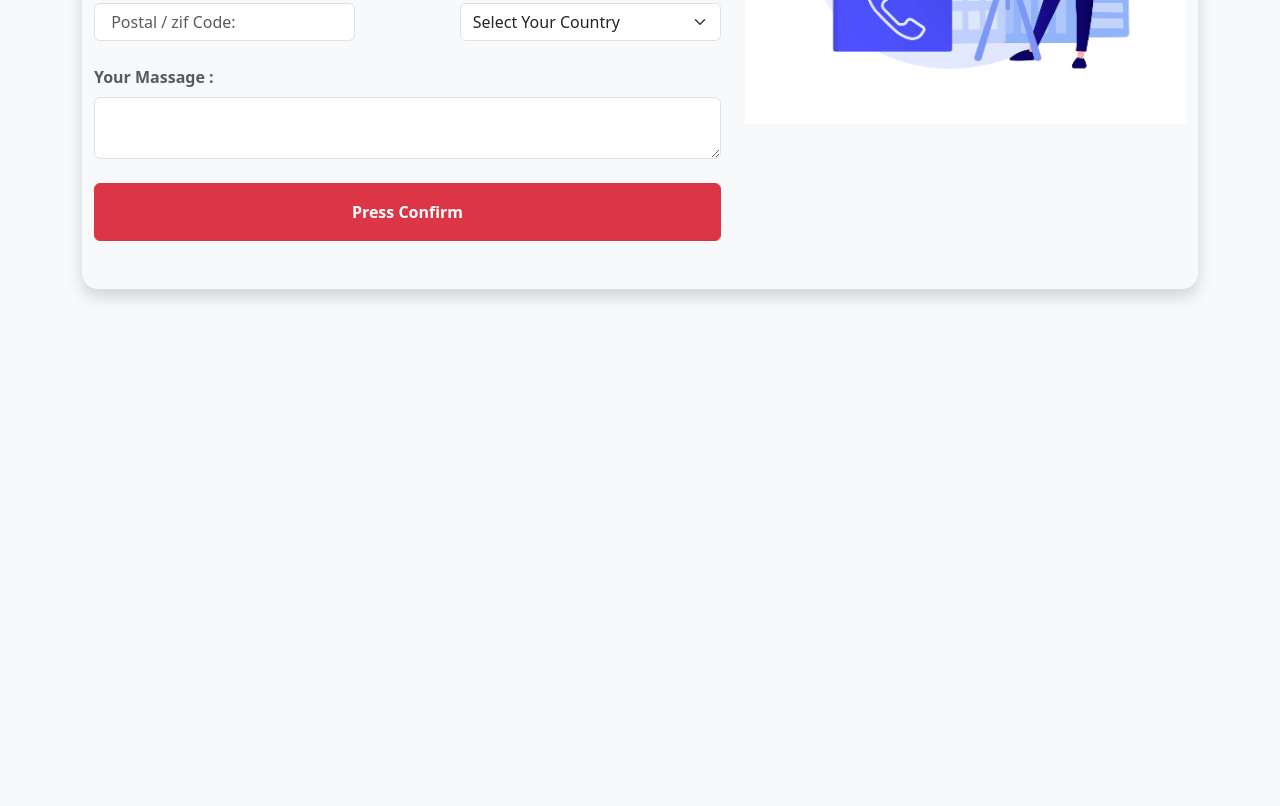
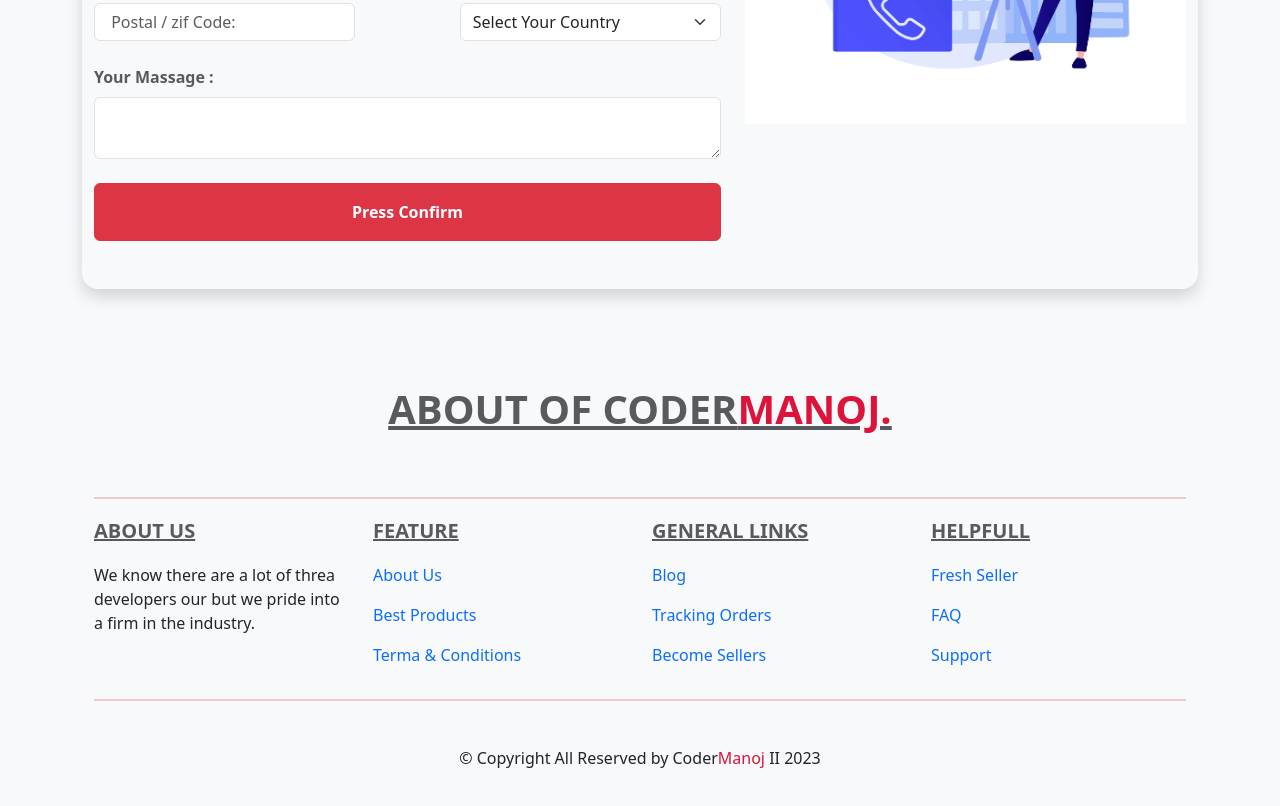
Before and after one commit to manojgain1988/bootstrap-project, a plain HTML site: page index.html in a window 1280 px wide. Shown: the part 6331-7137 px from the top of the page. Before the commit the page ends 6716 px from the top, so only its background shows below. Drawn offline with nearby package versions, Linux system fonts and the light colour scheme; files that its build step writes are made by us from their sources.

Commit message:
footer part creat

```diff
--- a/index.html
+++ b/index.html
@@ -661,7 +661,7 @@
       <section class="container py-5 text-center">
 
         <p class=" h1 py-5 text-center text-decoration-underline text-uppercase text-muted fw-bold">Best Quality Products</p>
-        <a href="https://www.facebook.com/web.manojgain">
+        <a href="https://www.facebook.com/web.manojgain " target="_blank">
           <div style="background-image: url(image/headphoneSlide.png); height:320px; background-repeat: no-repeat;background-position: center;background-size: cover;" class="rounded-4">
 
           </div>
@@ -746,9 +746,47 @@
 
       </section>
 
+      <!-- Contact part end -->
 
 
-      <!-- Contact part end -->
+      <!-- Footer part start -->
+      <footer class="container">
+        <p class="h1 py-5 text-muted text-decoration-underline text-uppercase fw-bold text-center"> about of coder<span style="color:crimson">manoj.</span></p>
+
+        <hr class="border border-1 border-danger">
+
+        <div class="row">
+              <div class="col-md-3">
+                <p class="h5 text-uppercase py-1 mb-3 fw-bold text-decoration-underline text-muted">about us</p>
+                <p>We know there are a lot of threa developers our but we pride into a firm in the industry. </p>
+              </div>
+              <div class="col-md-3">
+                <p class="h5 text-uppercase py-1 mb-3 fw-bold text-decoration-underline text-muted">feature</p>
+                <P><a href="https://www.facebook.com/web.manojgain" class="text-decoration-none" target="_blank">About Us</a></P>
+                <p><a href="https://www.facebook.com/web.manojgain" class="text-decoration-none" target="_blank">Best Products</a></p>
+                <p><a href="https://www.facebook.com/web.manojgain" class="text-decoration-none" target="_blank">Terma & Conditions</a></p>
+              </div>
+              <div class="col-md-3">
+                <p class="h5 text-uppercase py-1 mb-3 fw-bold text-decoration-underline text-muted">General Links</p>
+                <P><a href="https://www.facebook.com/web.manojgain" class="text-decoration-none" target="_blank">Blog</a></P>
+                <p><a href="https://www.facebook.com/web.manojgain" class="text-decoration-none" target="_blank">Tracking Orders</a></p>
+                <p><a href="https://www.facebook.com/web.manojgain" class="text-decoration-none" target="_blank">Become Sellers</a></p>
+              </div>
+              <div class="col-md-3">
+                <p class="h5 text-uppercase py-1 mb-3 fw-bold text-decoration-underline text-muted">HelpFull</p>
+                <P><a href="https://www.facebook.com/web.manojgain" class="text-decoration-none" target="_blank">Fresh Seller</a></P>
+                <p><a href="https://www.facebook.com/web.manojgain" class="text-decoration-none" target="_blank">FAQ</a></p>
+                <p><a href="https://www.facebook.com/web.manojgain" class="text-decoration-none" target="_blank">Support</a></p>
+              </div>
+      </div>
+            <hr class="border border-1 border-danger">
+
+            <p class="h6 mt-5 text-center">&copy; Copyright All Reserved by Coder<span style="color:crimson">Manoj </span>II 2023</p>
+
+      </footer>
+
+
+      <!-- Footer part end -->
 
 
 
```
